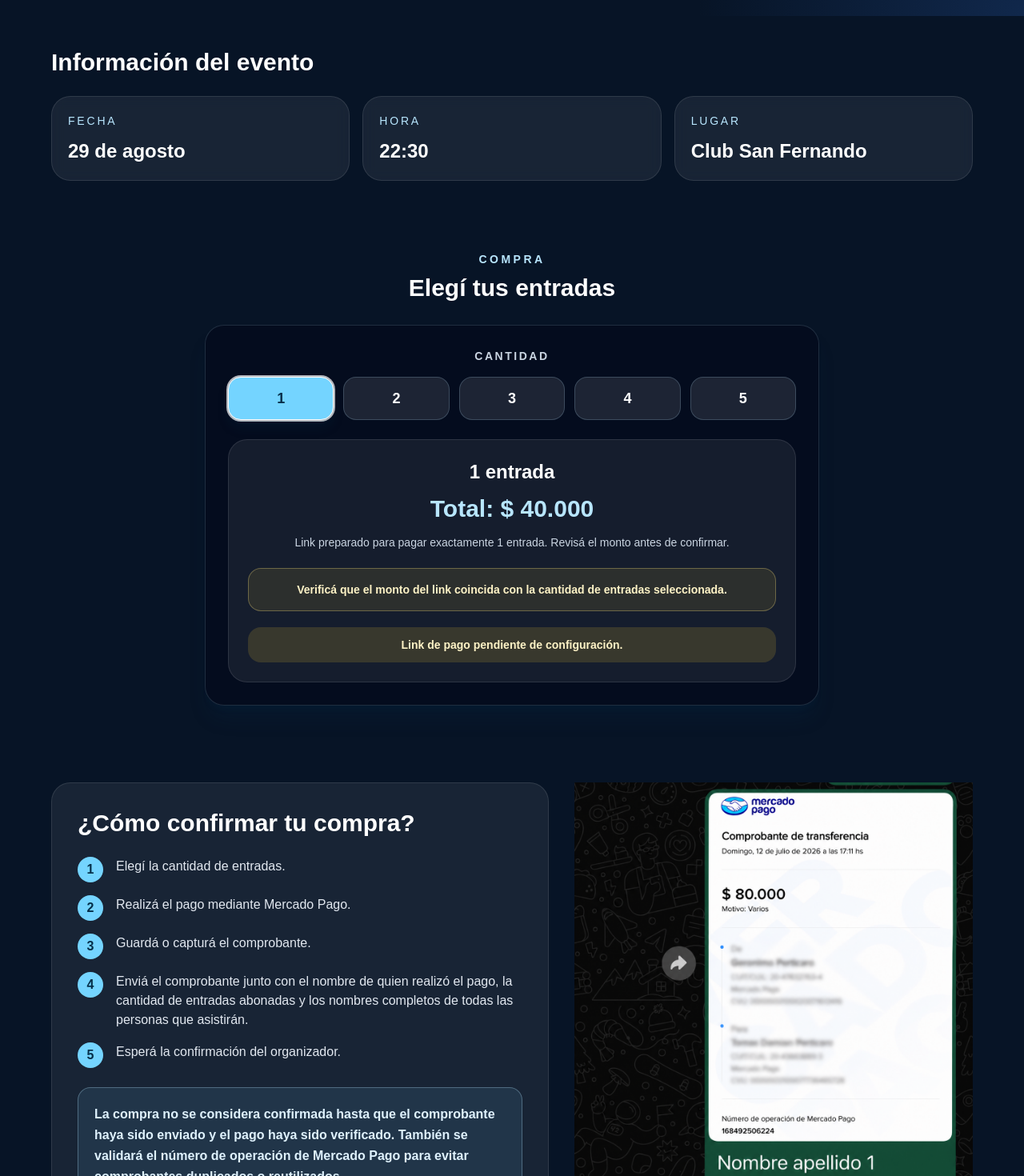
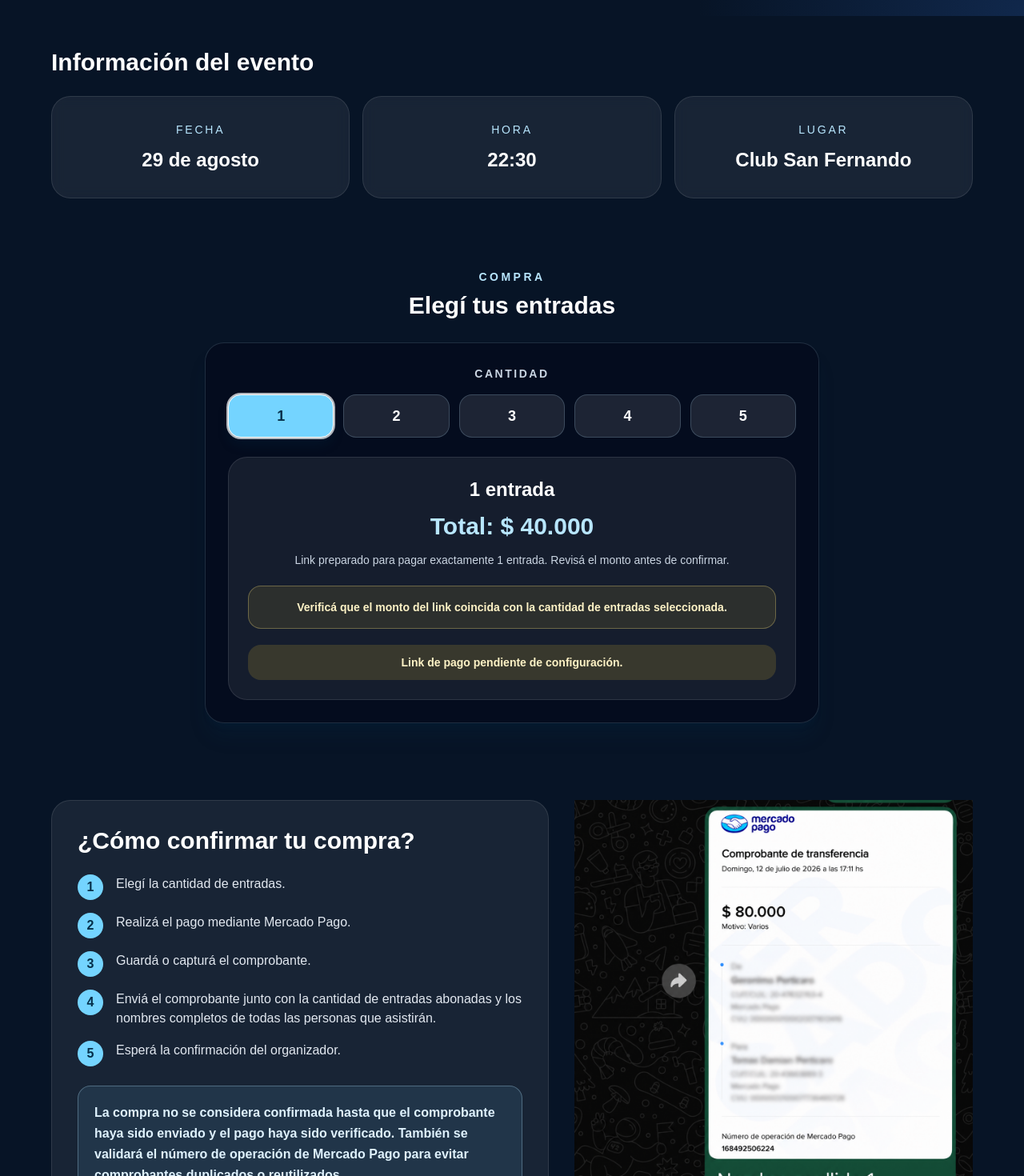
Before and after one commit to tomas1aws/entradaslalecheria, a Next.js app: page / in a window 1280 px wide. Shown: the part 460-1930 px from the top of the page at 80% size. Built offline with nearby package versions, Linux system fonts and the light colour scheme.

Commit message:
Ajustar textos y tarjetas de landing

```diff
--- a/src/components/EventDetails.tsx
+++ b/src/components/EventDetails.tsx
@@ -10,11 +10,11 @@ export function EventDetails() {
     <section className="px-5 py-10 sm:px-8 lg:px-12" aria-labelledby="info-evento">
       <div className="mx-auto max-w-6xl">
         <h2 id="info-evento" className="text-3xl font-bold text-white">Información del evento</h2>
-        <div className="mt-6 grid gap-4 sm:grid-cols-2 lg:grid-cols-3">
+        <div className="mt-6 grid justify-items-center gap-4 sm:grid-cols-2 lg:grid-cols-3">
           {details.map(([label, value]) => (
-            <article key={label} className="rounded-3xl border border-white/10 bg-white/[0.07] p-5 backdrop-blur transition hover:border-sky-300/40">
+            <article key={label} className="flex min-h-32 w-full flex-col items-center justify-center rounded-3xl border border-white/10 bg-white/[0.07] p-5 text-center backdrop-blur transition hover:border-sky-300/40">
               <p className="text-sm uppercase tracking-[0.2em] text-sky-200">{label}</p>
-              <p className="mt-3 text-2xl font-bold text-white">{value}</p>
+              <p className="mt-3 max-w-full break-words text-2xl font-bold text-white">{value}</p>
             </article>
           ))}
         </div>
--- a/src/components/FAQSection.tsx
+++ b/src/components/FAQSection.tsx
@@ -2,8 +2,7 @@ const faqs = [
   ["¿Puedo comprar más de una entrada?", "Sí. Podés elegir entre 1 y 5 entradas con el selector de cantidad y pagar el total correspondiente."],
   ["¿Tengo que enviar los nombres de todos los asistentes?", "Sí. Incluí los nombres completos de todas las personas que asistirán para facilitar la verificación."],
   ["¿Cuándo queda confirmada la compra?", "La compra queda confirmada cuando el organizador recibe el comprobante y verifica el pago."],
-  ["¿Qué hago si pagué pero olvidé enviar el comprobante?", "Envialo cuanto antes por cualquiera de los canales disponibles junto con el nombre de quien pagó, la cantidad de entradas y los nombres completos de los asistentes."],
-  ["¿Puedo enviar el comprobante desde otro teléfono?", "Sí. Podés enviarlo por cualquiera de los canales disponibles; el medio utilizado ya permite identificar el contacto. Asegurate de indicar el nombre de quien realizó el pago, la cantidad de entradas y los nombres completos de los asistentes."],
+  ["¿Qué hago si pagué pero olvidé enviar el comprobante?", "Envialo cuanto antes por cualquiera de los canales disponibles junto con la cantidad de entradas y los nombres completos de los asistentes."],
 ] as const;
 
 export function FAQSection() {
--- a/src/components/TutorialSection.tsx
+++ b/src/components/TutorialSection.tsx
@@ -4,7 +4,7 @@ const steps = [
   "Elegí la cantidad de entradas.",
   "Realizá el pago mediante Mercado Pago.",
   "Guardá o capturá el comprobante.",
-  "Enviá el comprobante junto con el nombre de quien realizó el pago, la cantidad de entradas abonadas y los nombres completos de todas las personas que asistirán.",
+  "Enviá el comprobante junto con la cantidad de entradas abonadas y los nombres completos de todas las personas que asistirán.",
   "Esperá la confirmación del organizador.",
 ] as const;
 
--- a/src/config/helpers.ts
+++ b/src/config/helpers.ts
@@ -24,7 +24,6 @@ export function getPaymentHref(quantity: TicketQuantity): string {
 export function getWhatsappHref(): string {
   const message = `Hola, envío mi comprobante de pago para ${eventConfig.name}.
 
-Nombre de quien realizó el pago:
 Cantidad de entradas:
 Nombres completos de los asistentes:`;
 
@@ -39,7 +38,6 @@ export function getMailtoHref(): string {
   const subject = `Comprobante ${eventConfig.name}`;
   const body = `Hola, envío mi comprobante de pago para ${eventConfig.name}.
 
-Nombre de quien realizó el pago:
 Cantidad de entradas:
 Nombres completos de los asistentes:`;
 
```
